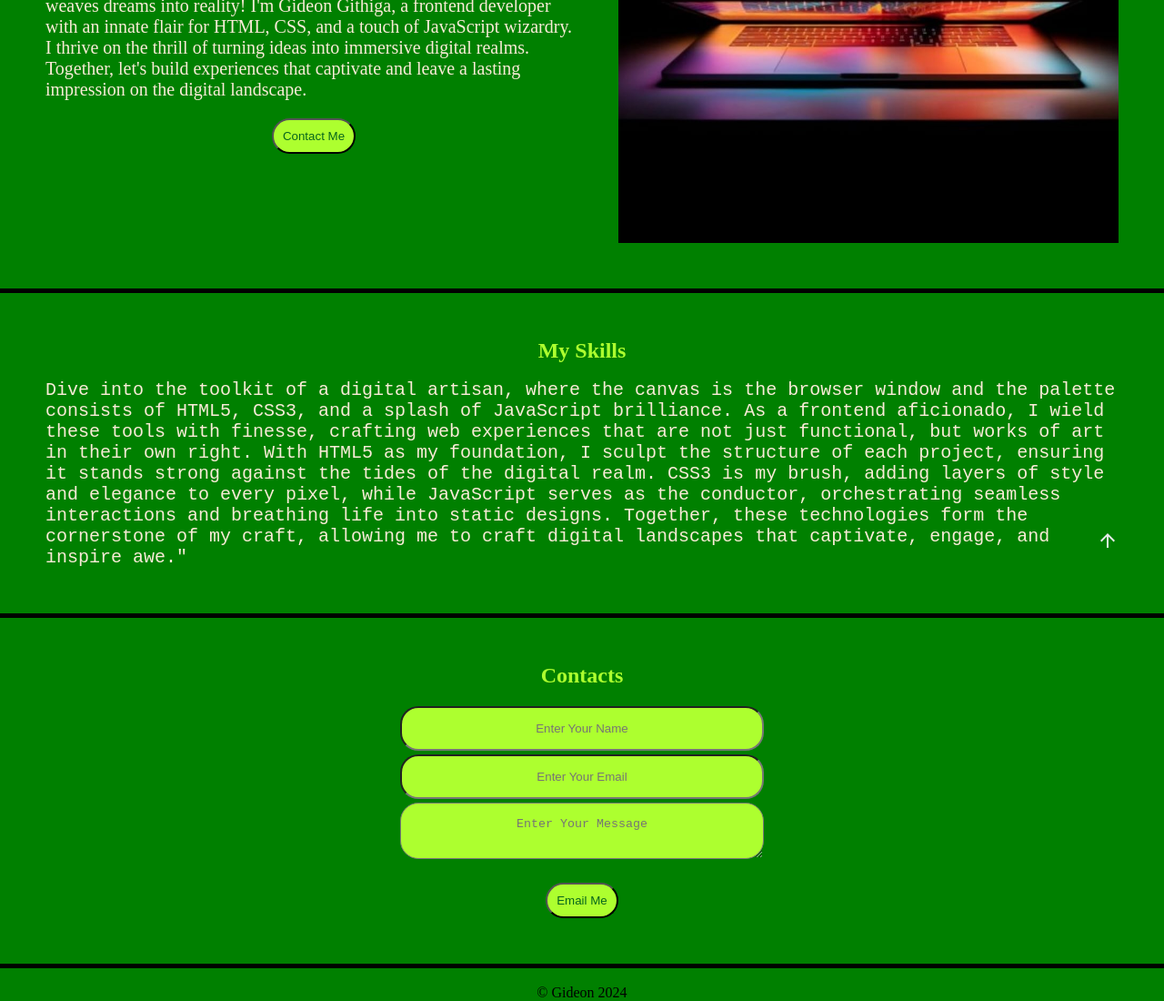
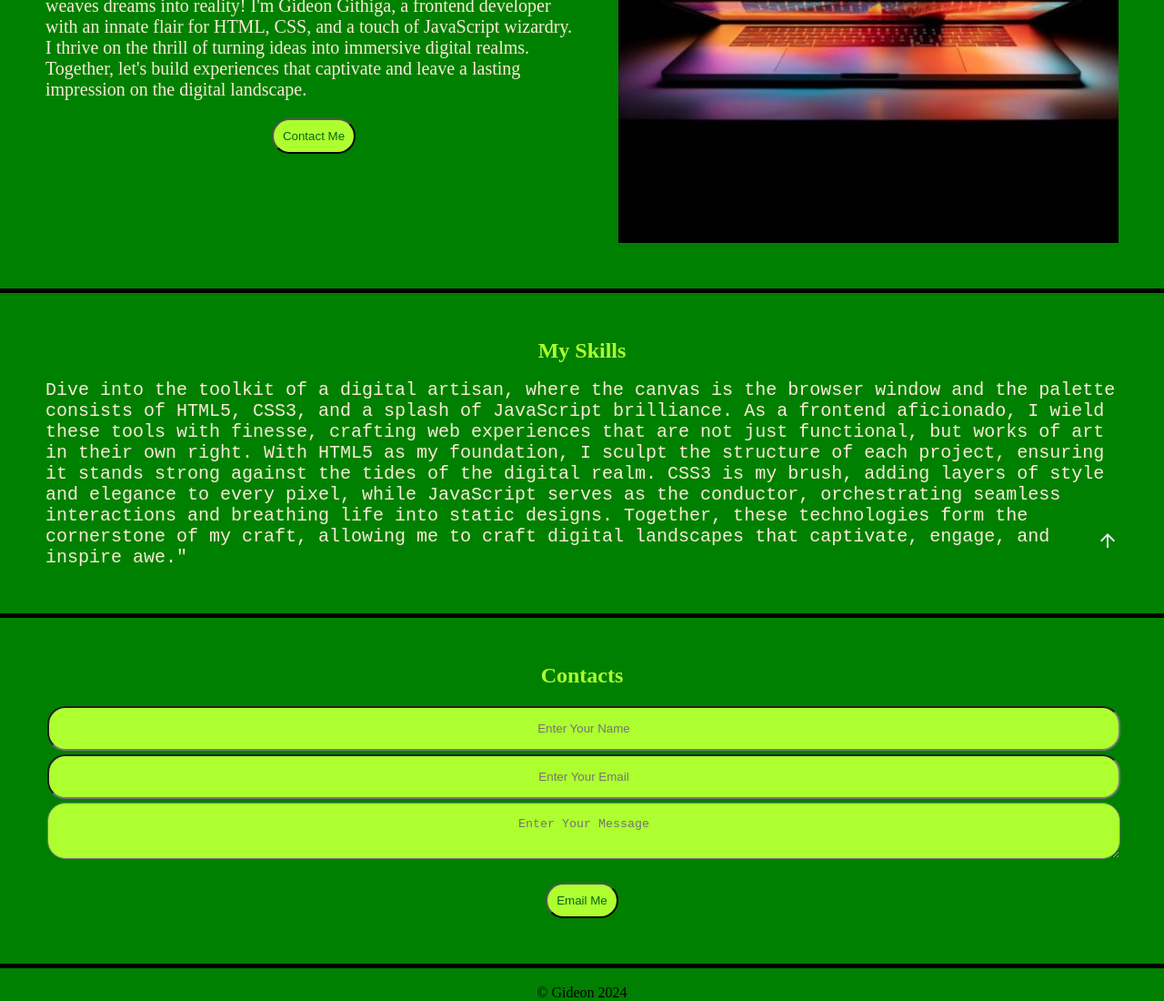
Before and after one commit to Gideon-Githiga/Rafiki, a plain HTML site: page index.html in a window 1280 px wide. Shown: the part 190-1290 px from the top of the page at 91% size. Drawn offline with Linux system fonts and the light colour scheme.

Commit message:
Update styles.css

```diff
--- a/styles.css
+++ b/styles.css
@@ -71,6 +71,7 @@
     display: flex;
     border-bottom: 5px solid;
     transition: all 0.4s ease-in-out;
+    width: 100%;
 
 
 }
@@ -129,7 +130,7 @@ h2{
 }
 #text{
     margin: 2px;
-    width: 400px;
+    width: 100%;
     padding: 15px;
     background-color: greenyellow;
     border-radius: 20px;
```
